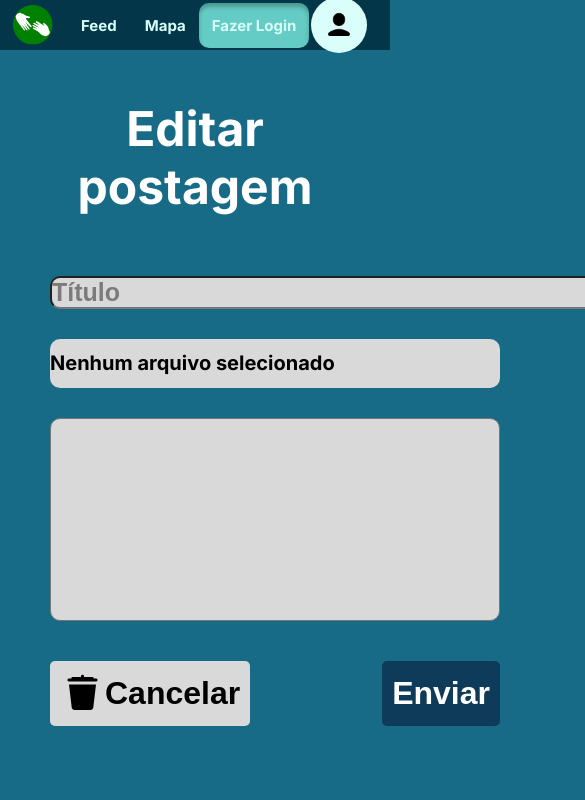
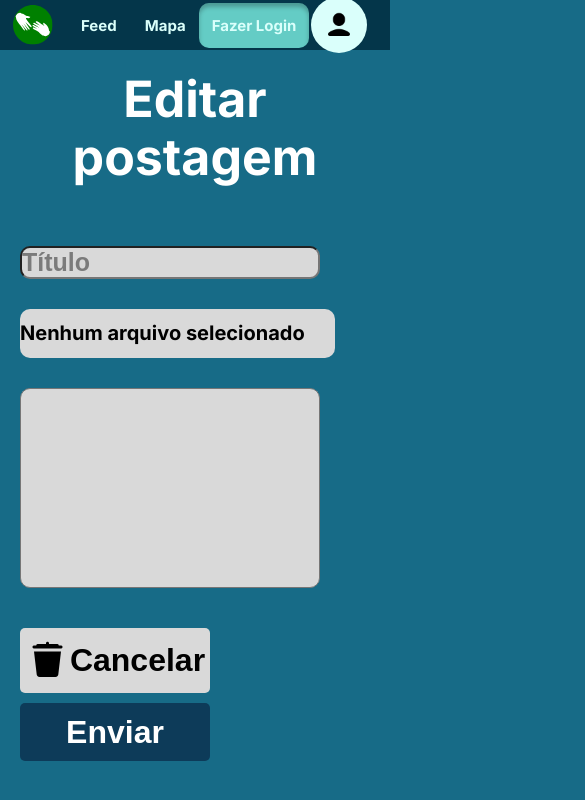
Before and after one commit to IFPB-Projetos/doarpp-front, a React (Vite) app: page /editarpost/1 in a window 390 px wide. Shown: the top 800 px of the page, 585 px wide, since content can reach past the window. Built offline with nearby package versions, Linux system fonts and the light colour scheme; no server answers.

Commit message:
estilizando

```diff
--- a/src/screens/EditaForm/style.css
+++ b/src/screens/EditaForm/style.css
@@ -121,3 +121,36 @@
     line-height: 38.73px;
     text-align: center;
 }
+
+@media only screen and (max-width: 600px) {
+
+    .telaForm{
+        margin: 20px;
+    }
+
+    .frasePrincipalTelaMain p{
+        font-size: 50px;
+    }
+
+    .formCriarPost form input[type="text"]{
+        width: 300px;
+    }
+
+    .formCriarPost form textarea {
+      width: 300px;
+    }
+
+    .botoesForm {
+      flex-direction: column;
+      gap: 10px;
+    }
+
+    .botoesForm button {
+      width: 190px;
+    }
+
+    .fileNameLabel{
+        width: 70%;
+        height: 100%;
+    }
+  }
--- a/src/screens/FormPost/styles.css
+++ b/src/screens/FormPost/styles.css
@@ -121,3 +121,37 @@
     line-height: 38.73px;
     text-align: center;
 }
+
+
+@media only screen and (max-width: 600px) {
+
+    .telaForm{
+        margin: 20px;
+    }
+
+    .frasePrincipalTelaMain p{
+        font-size: 50px;
+    }
+
+    .formCriarPost form input[type="text"]{
+        width: 300px;
+    }
+
+    .formCriarPost form textarea {
+      width: 300px;
+    }
+
+    .botoesForm {
+      flex-direction: column;
+      gap: 10px;
+    }
+
+    .botoesForm button {
+        width: 190px;
+    }
+
+    .fileNameLabel{
+        width: 70%;
+        height: 100%;
+    }
+  }
```
